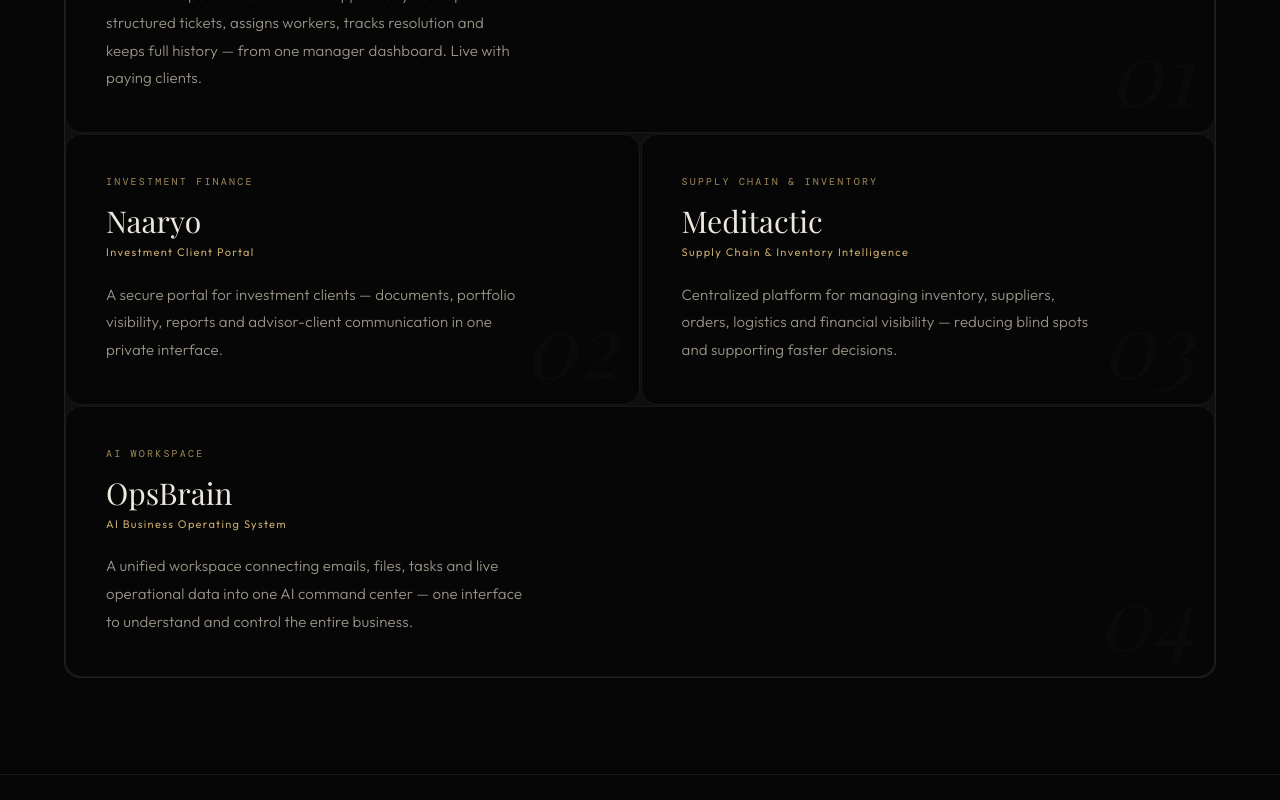
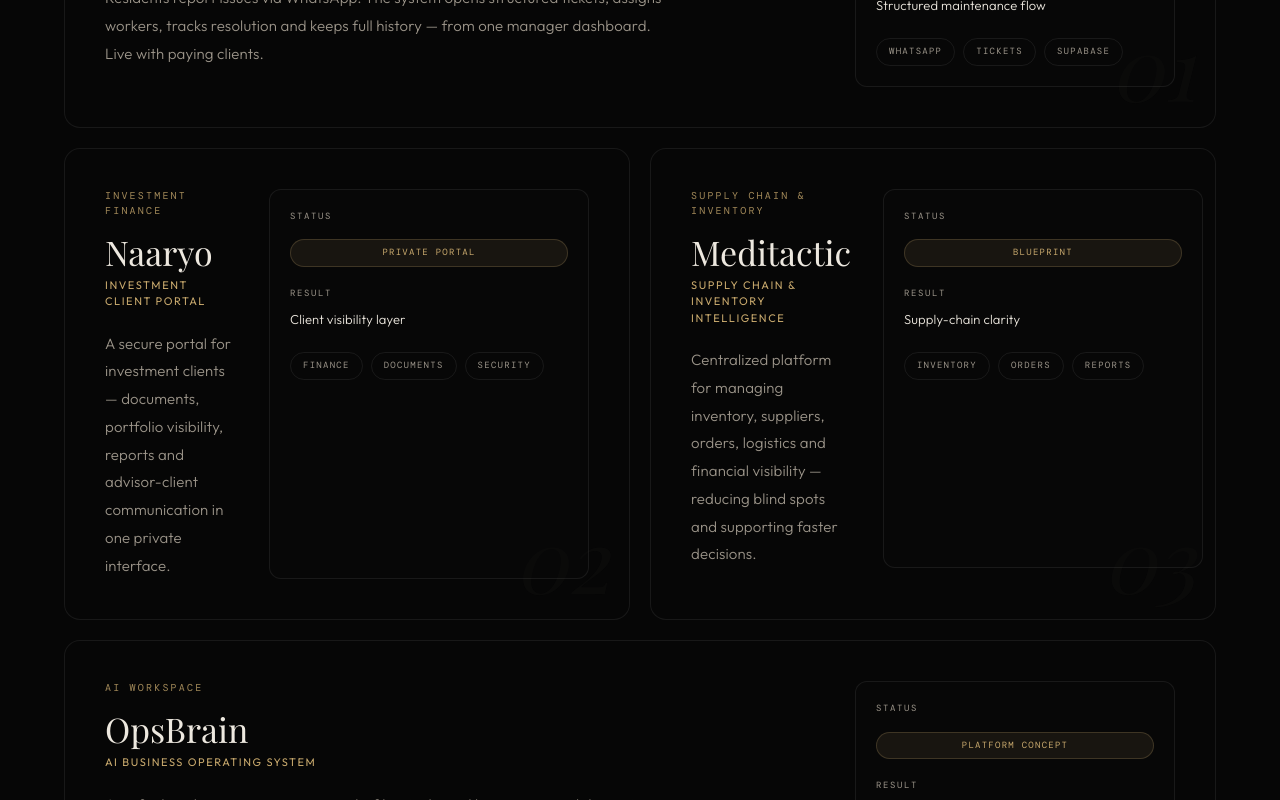
Before and after one commit to YoniLevy10/levy_tech_site, a Next.js app: page / in a window 1280 px wide. Shown: the part 3320-4120 px from the top of the page. Built offline with nearby package versions, Linux system fonts and the light colour scheme; a web font is replaced by a local one.

Commit message:
Upgrade projects into concise case studies

```diff
--- a/components/ui/Projects.tsx
+++ b/components/ui/Projects.tsx
@@ -2,6 +2,13 @@
 
 import { useI18n } from "@/lib/i18n"
 import { motion } from "framer-motion"
+
+const meta = {
+  Bamakor: { status: "Live client system", stack: ["WhatsApp", "Tickets", "Supabase"], result: "Structured maintenance flow" },
+  Naaryo: { status: "Private portal", stack: ["Finance", "Documents", "Security"], result: "Client visibility layer" },
+  Meditactic: { status: "Blueprint", stack: ["Inventory", "Orders", "Reports"], result: "Supply-chain clarity" },
+  OpsBrain: { status: "Platform concept", stack: ["Gmail", "Drive", "AI"], result: "Unified AI workspace" },
+}
 
 export default function Projects() {
   const { t } = useI18n()
@@ -9,107 +16,51 @@
   return (
     <section id="projects" className="px-6 py-24 sm:px-[5vw]">
       <div className="mx-auto max-w-7xl">
-        <motion.div
-          initial={{ opacity: 0, y: 20 }}
-          whileInView={{ opacity: 1, y: 0 }}
-          transition={{ duration: 0.5 }}
-          viewport={{ once: true, amount: 0.1 }}
-          className="mb-12"
-        >
+        <motion.div initial={{ opacity: 0, y: 20 }} whileInView={{ opacity: 1, y: 0 }} transition={{ duration: 0.5 }} viewport={{ once: true, amount: 0.1 }} className="mb-12">
           <div className="mb-5 flex items-center gap-3 font-mono text-[9px] uppercase tracking-[0.22em] text-gold sm:text-[10px]">
             <span>{t("proj.label")}</span>
             <span className="h-px w-8 bg-gold-border" />
           </div>
-
           <h2 className="max-w-[12ch] font-serif text-[clamp(38px,11vw,56px)] font-normal leading-[1.05] tracking-[-0.035em] text-foreground sm:max-w-none">
             {t("proj.h2")} <em className="italic text-gold">{t("proj.h2.em")}</em> {t("proj.h2.end")}
           </h2>
         </motion.div>
 
-        <div className="grid grid-cols-1 gap-4 md:grid-cols-2 md:gap-px md:overflow-hidden md:rounded-2xl md:border md:border-line md:bg-line-2">
-          <ProjectCard
-            title="Bamakor"
-            tag={t("proj.bamakor.tag")}
-            sub={t("proj.bamakor.sub")}
-            desc={t("proj.bamakor.desc")}
-            number="01"
-            wide
-          />
-
-          <ProjectCard
-            title="Naaryo"
-            tag={t("proj.naaryo.tag")}
-            sub={t("proj.naaryo.sub")}
-            desc={t("proj.naaryo.desc")}
-            number="02"
-          />
-
-          <ProjectCard
-            title="Meditactic"
-            tag={t("proj.meditactic.tag")}
-            sub={t("proj.meditactic.sub")}
-            desc={t("proj.meditactic.desc")}
-            number="03"
-          />
-
-          <ProjectCard
-            title="OpsBrain"
-            tag={t("proj.opsbrain.tag")}
-            sub={t("proj.opsbrain.sub")}
-            desc={t("proj.opsbrain.desc")}
-            number="04"
-            wide
-          />
+        <div className="grid grid-cols-1 gap-5 md:grid-cols-2">
+          <ProjectCard title="Bamakor" tag={t("proj.bamakor.tag")} sub={t("proj.bamakor.sub")} desc={t("proj.bamakor.desc")} number="01" wide />
+          <ProjectCard title="Naaryo" tag={t("proj.naaryo.tag")} sub={t("proj.naaryo.sub")} desc={t("proj.naaryo.desc")} number="02" />
+          <ProjectCard title="Meditactic" tag={t("proj.meditactic.tag")} sub={t("proj.meditactic.sub")} desc={t("proj.meditactic.desc")} number="03" />
+          <ProjectCard title="OpsBrain" tag={t("proj.opsbrain.tag")} sub={t("proj.opsbrain.sub")} desc={t("proj.opsbrain.desc")} number="04" wide />
         </div>
       </div>
     </section>
   )
 }
 
-function ProjectCard({
-  title,
-  tag,
-  sub,
-  desc,
-  number,
-  wide,
-}: {
-  title: string
-  tag: string
-  sub: string
-  desc: string
-  number: string
-  wide?: boolean
-}) {
+function ProjectCard({ title, tag, sub, desc, number, wide }: { title: keyof typeof meta; tag: string; sub: string; desc: string; number: string; wide?: boolean }) {
+  const item = meta[title]
+
   return (
-    <motion.div
-      initial={{ opacity: 0, y: 30 }}
-      whileInView={{ opacity: 1, y: 0 }}
-      transition={{ duration: 0.5 }}
-      viewport={{ once: true, amount: 0.1 }}
-      className={`group relative overflow-hidden rounded-2xl border border-line bg-background p-7 transition-colors hover:bg-surface-1 sm:p-10 ${wide ? "md:col-span-2" : ""}`}
-    >
-      <div className="relative z-10 max-w-[420px]">
-        <div className="mb-4 font-mono text-[9px] uppercase tracking-[0.22em] text-gold opacity-80 sm:text-[10px]">
-          {tag}
+    <motion.div initial={{ opacity: 0, y: 30 }} whileInView={{ opacity: 1, y: 0 }} transition={{ duration: 0.5 }} viewport={{ once: true, amount: 0.1 }} className={`group relative overflow-hidden rounded-2xl border border-line bg-background p-7 transition-colors hover:border-gold-border hover:bg-surface-1 sm:p-10 ${wide ? "md:col-span-2" : ""}`}>
+      <div className="relative z-10 grid grid-cols-1 gap-8 md:grid-cols-[1fr_320px]">
+        <div className="max-w-[560px]">
+          <div className="mb-4 font-mono text-[9px] uppercase tracking-[0.22em] text-gold opacity-80 sm:text-[10px]">{tag}</div>
+          <div className="mb-2 font-serif text-[34px] leading-none text-foreground">{title}</div>
+          <div className="mb-5 text-[11px] uppercase tracking-[0.14em] text-gold">{sub}</div>
+          <p className="text-[15px] font-light leading-[1.9] text-muted">{desc}</p>
         </div>
 
-        <div className="mb-2 font-serif text-[30px] leading-none text-foreground">
-          {title}
+        <div className="rounded-xl border border-line bg-surface-1/35 p-5">
+          <div className="mb-4 font-mono text-[9px] uppercase tracking-[0.18em] text-muted">Status</div>
+          <div className="mb-5 rounded-full border border-gold-border bg-gold-bg px-3 py-1.5 text-center font-mono text-[9px] uppercase tracking-[0.14em] text-gold">{item.status}</div>
+          <div className="mb-2 font-mono text-[9px] uppercase tracking-[0.18em] text-muted">Result</div>
+          <p className="mb-5 text-[13px] font-light leading-[1.75] text-foreground">{item.result}</p>
+          <div className="flex flex-wrap gap-2">
+            {item.stack.map((tag) => <span key={tag} className="rounded-full border border-line px-3 py-1.5 font-mono text-[9px] uppercase tracking-[0.14em] text-muted">{tag}</span>)}
+          </div>
         </div>
-
-        <div className="mb-5 text-[11px] tracking-[0.12em] text-gold">
-          {sub}
-        </div>
-
-        <p className="text-[15px] font-light leading-[1.9] text-muted">
-          {desc}
-        </p>
       </div>
-
-      <div className="pointer-events-none absolute bottom-4 right-5 font-serif text-[72px] italic leading-none text-faint opacity-20 sm:text-[88px]">
-        {number}
-      </div>
+      <div className="pointer-events-none absolute bottom-4 right-5 font-serif text-[72px] italic leading-none text-faint opacity-15 sm:text-[88px]">{number}</div>
     </motion.div>
   )
 }
```
